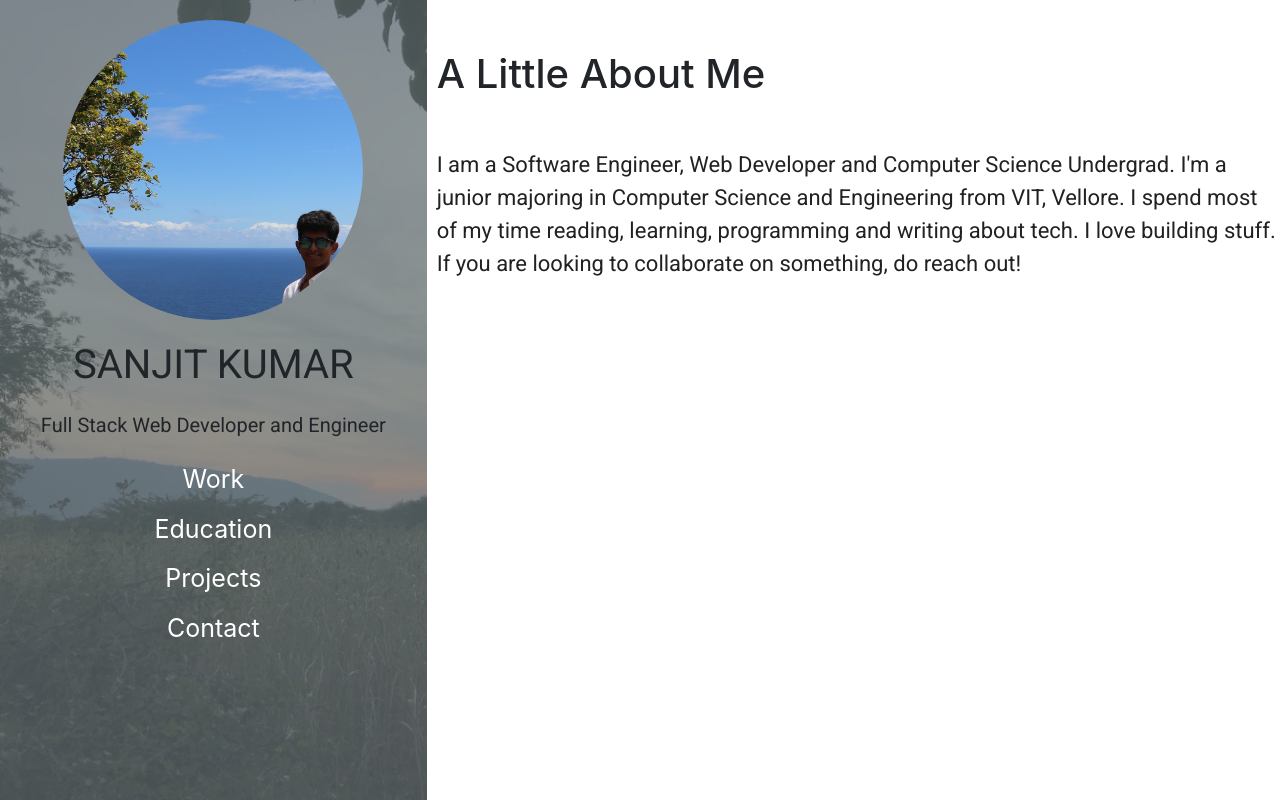
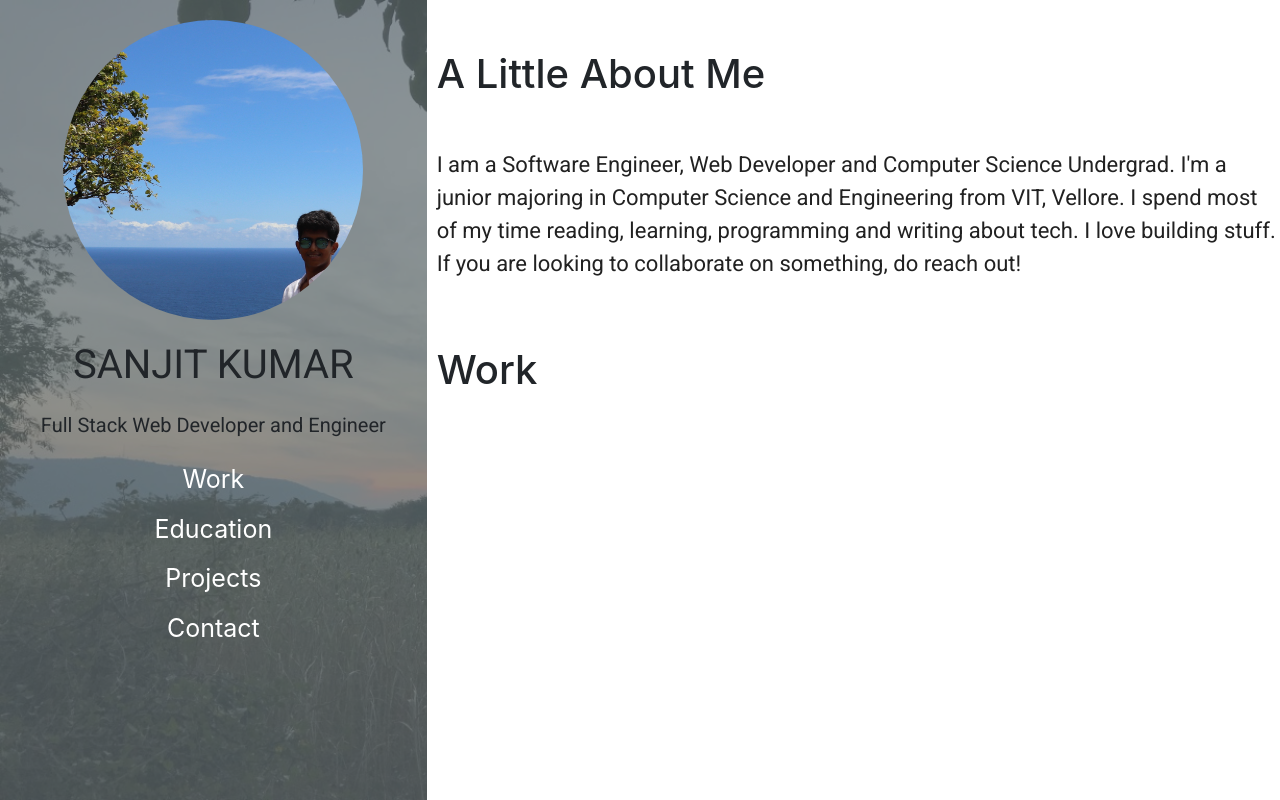
Before and after one commit to sanjitk7/portfolio, a React (Create React App) app: page / in a window 1280 px wide. Built offline with nearby package versions, Linux system fonts and the light colour scheme.

Commit message:
checkpoint change everything

```diff
--- a/src/components/Sidebar/index.js
+++ b/src/components/Sidebar/index.js
@@ -11,7 +11,7 @@ const Sidebar = () => {
     <section id="section-1">
       <div className="row">
         <div className="sidebar col-4 px-1 bg-dark position-fixed" id="sidebar">
-        <div className="align-text-center justify-content-center">
+        <div className="align-text-center">
           <ProfilePic />
           <div className="myName">Sanjit Kumar</div>
           <div className="designation">
@@ -28,9 +28,16 @@ const Sidebar = () => {
             <div className="row section">
               <h1>A Little About Me</h1>
               <p class="desc-body"> I am a Software Engineer, Web Developer and Computer Science Undergrad. I'm a junior majoring in Computer Science and Engineering from VIT, Vellore. I spend most of my time reading, learning, programming and writing about tech. I love building stuff. If you are looking to collaborate on something, do reach out! </p>
-
             </div>
           </div>
+
+          <div className="container">
+            <div className="row section">
+              <h1>Work</h1>
+              <p class="desc-body"> </p>
+            </div>
+          </div>
+
         </div>
       </div>
     </section>
```
Also changed, not shown: 1 other file (tests, documents, lock files or other folders).
